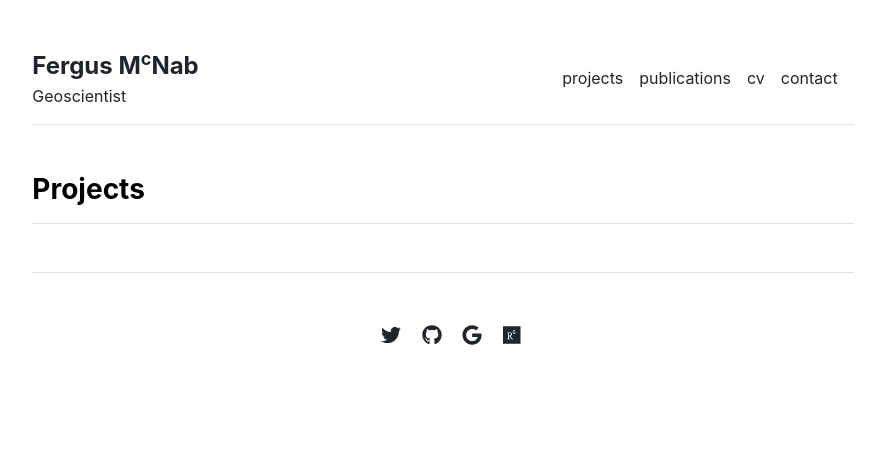
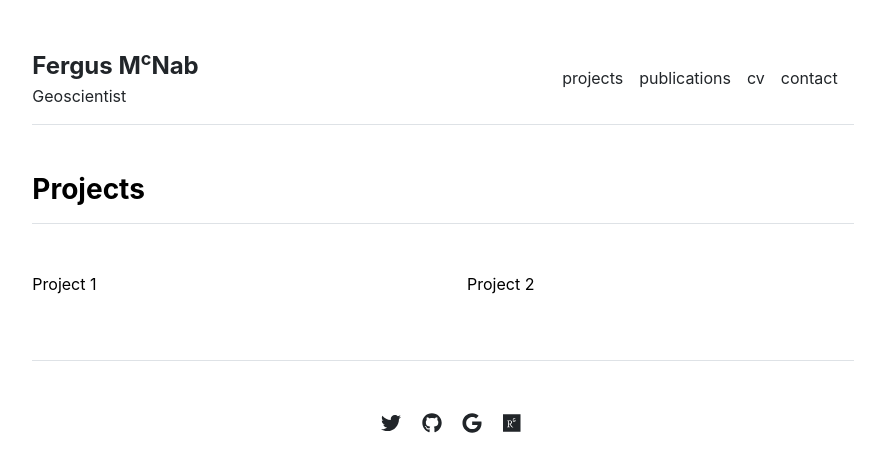
Before and after one commit to fmcnab/fmcnab.github.io, a Jekyll site: the page built from projects.md, in a window 1280 px wide. Shown: the top 472 px of the page, without its empty margins (197-1082 px from the left). Built offline with Jekyll 4.4.1, drawn with Linux system fonts in a browser that asks for light colours.

Commit message:
Setting up project formatting.

```diff
--- /dev/null
+++ b/_data/projects.yml
@@ -0,0 +1,3 @@
+row1:
+- {title: 'Project 1'}
+- {title: 'Project 2'}
--- a/_layouts/projects.html
+++ b/_layouts/projects.html
@@ -5,3 +5,10 @@ layout: default
 {{ content }}
 
 <h3 class="fw-bold border-bottom pb-3 mb-5">Projects</h3>
+<div class="row g-5 mb-5">
+  {% for item in site.data.projects.row1 %}
+    <div class="col-md-6">
+      <p>{{ item.title }}</p>
+    </div>
+  {% endfor %}
+</div>
```
